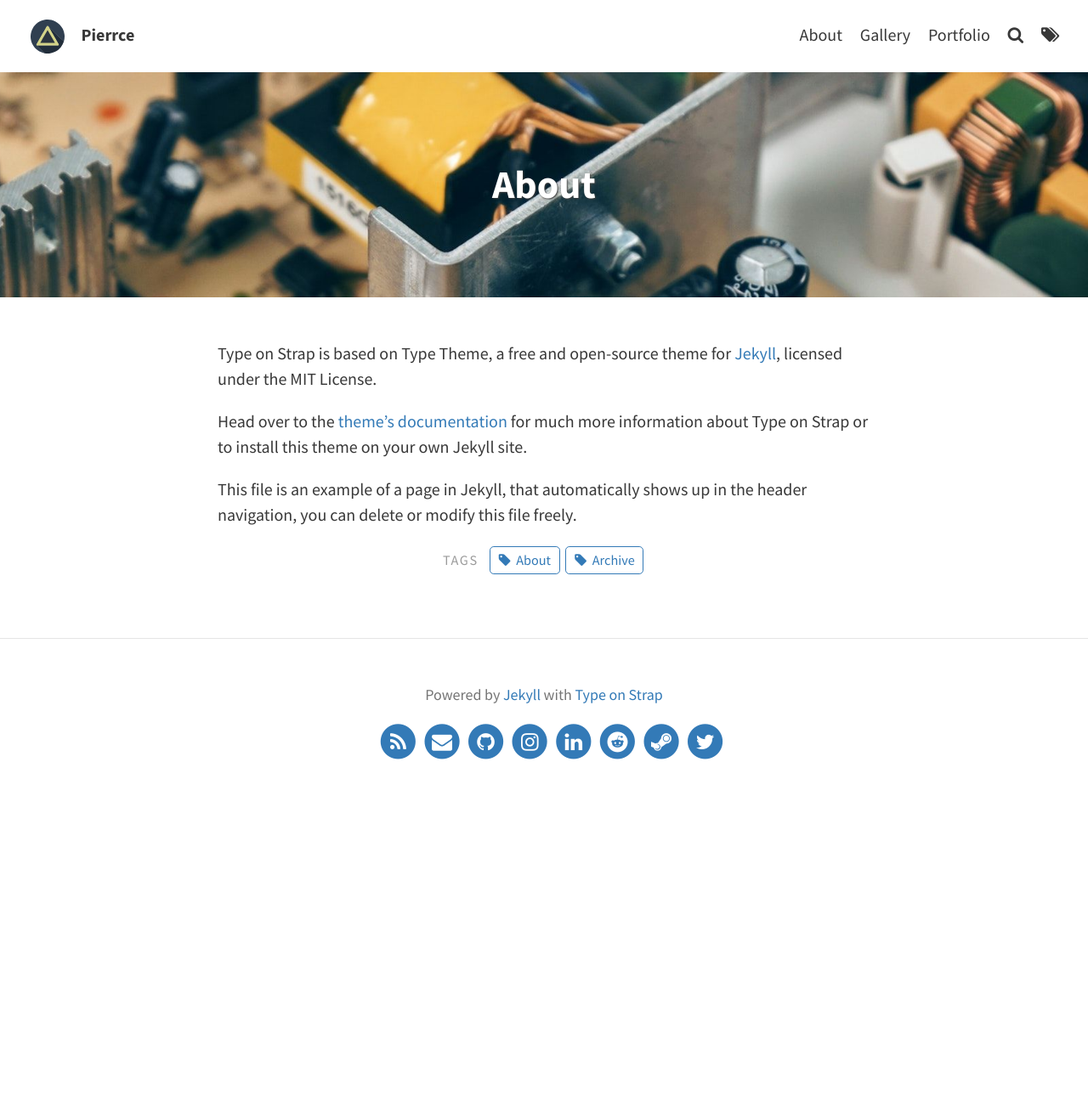
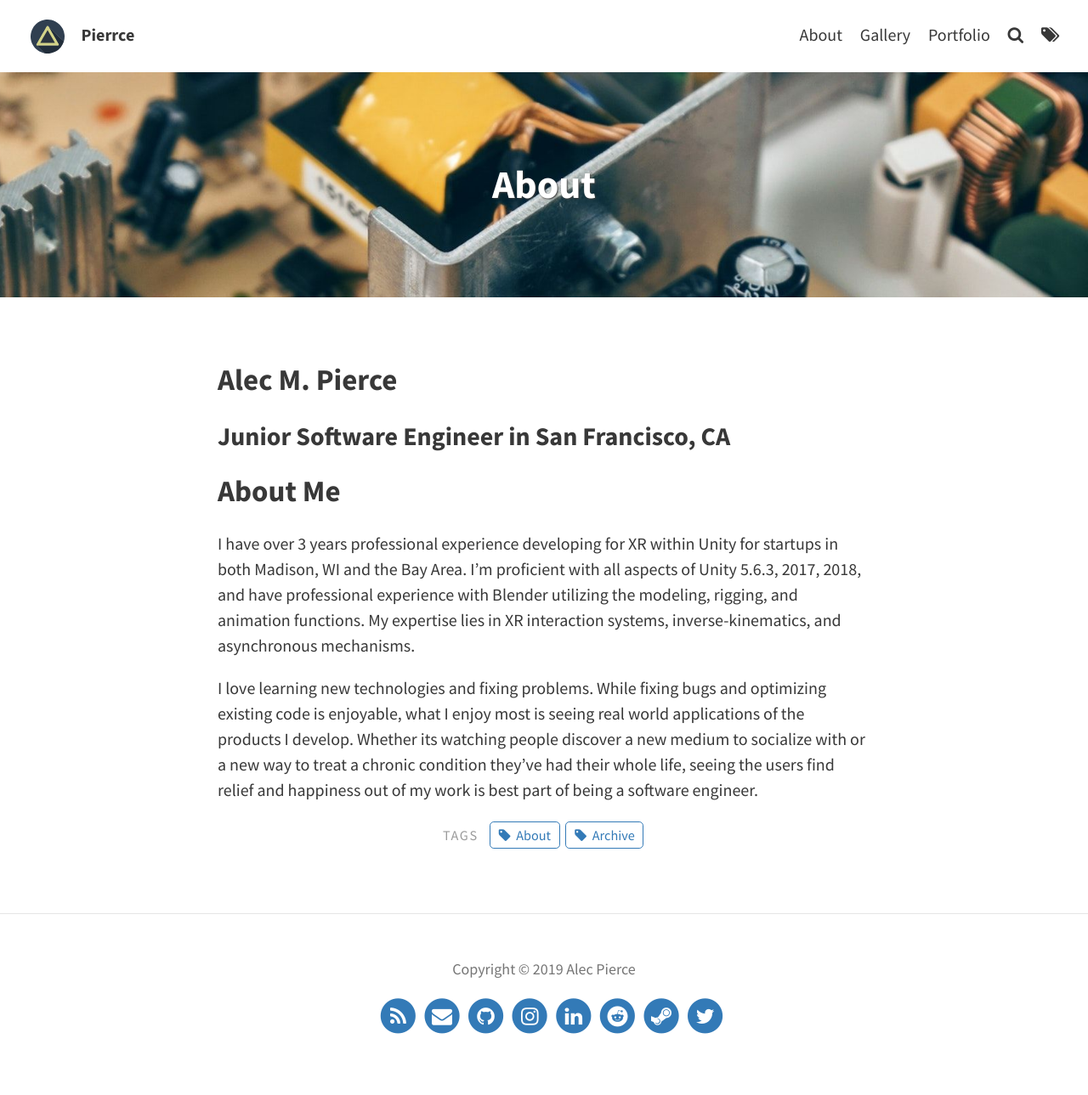
Before and after one commit to pierrce/pierrce.github.io, a Jekyll site: the page built from pages/about.md, in a window 1280 px wide. Shown: the whole page at 85% size. Built offline with Jekyll 4.4.1, drawn with Linux system fonts in a browser that asks for light colours; before the commit the page ends 966 px from its top, so only the background shows below that.

Commit message:
New About Page

```diff
--- a/_config.yml
+++ b/_config.yml
@@ -1,7 +1,7 @@
 # SITE CONFIGURATION
 baseurl: ""
 url: "https://pierrce.github.io"
-title: Portfolio # site's title
+title: Pierrce Portfolio # site's title
 description: "A portfolio and blog by Alec Pierce aka Pierrce" # used by search engines
 
 
@@ -17,7 +17,7 @@ theme_settings:
   header_text: Welcome to my Portfolio and Blog
   header_feature_image: assets/img/pexels/triangular.jpeg
   footer_text: >
-    Powered by <a href="https://jekyllrb.com/">Jekyll</a> with <a href="https://github.com/sylhare/Type-on-Strap">Type on Strap</a>
+    Copyright © 2019 Alec Pierce
 
   # Icons
   rss: true  # Make sure you created a feed.xml with feed.xml layout
--- a/pages/about.md
+++ b/pages/about.md
@@ -6,8 +6,11 @@ feature-img: "assets/img/pexels/circuit.jpeg"
 tags: [About, Archive]
 ---
 
-Type on Strap is based on Type Theme, a free and open-source theme for [Jekyll](http://jekyllrb.com/), licensed under the MIT License.
+## Alec M. Pierce
+### Junior Software Engineer in San Francisco, CA
 
-Head over to the [theme's documentation](https://github.io/sylhare/Type-on-Strap) for much more information about Type on Strap or to install this theme on your own Jekyll site.
+## About Me
 
-This file is an example of a page in Jekyll, that automatically shows up in the header navigation, you can delete or modify this file freely.
+I have over 3 years professional experience developing for XR within Unity for startups in both Madison, WI and the Bay Area. I'm proficient with all aspects of Unity 5.6.3, 2017, 2018, and have professional experience with Blender utilizing the modeling, rigging, and animation functions. My expertise lies in XR interaction systems, inverse-kinematics, and asynchronous mechanisms.
+
+I love learning new technologies and fixing problems. While fixing bugs and optimizing existing code is enjoyable, what I enjoy most is seeing real world applications of the products I develop. Whether its watching people discover a new medium to socialize with or a new way to treat a chronic condition they've had their whole life, seeing the users find relief and happiness out of my work is best part of being a software engineer.
```
